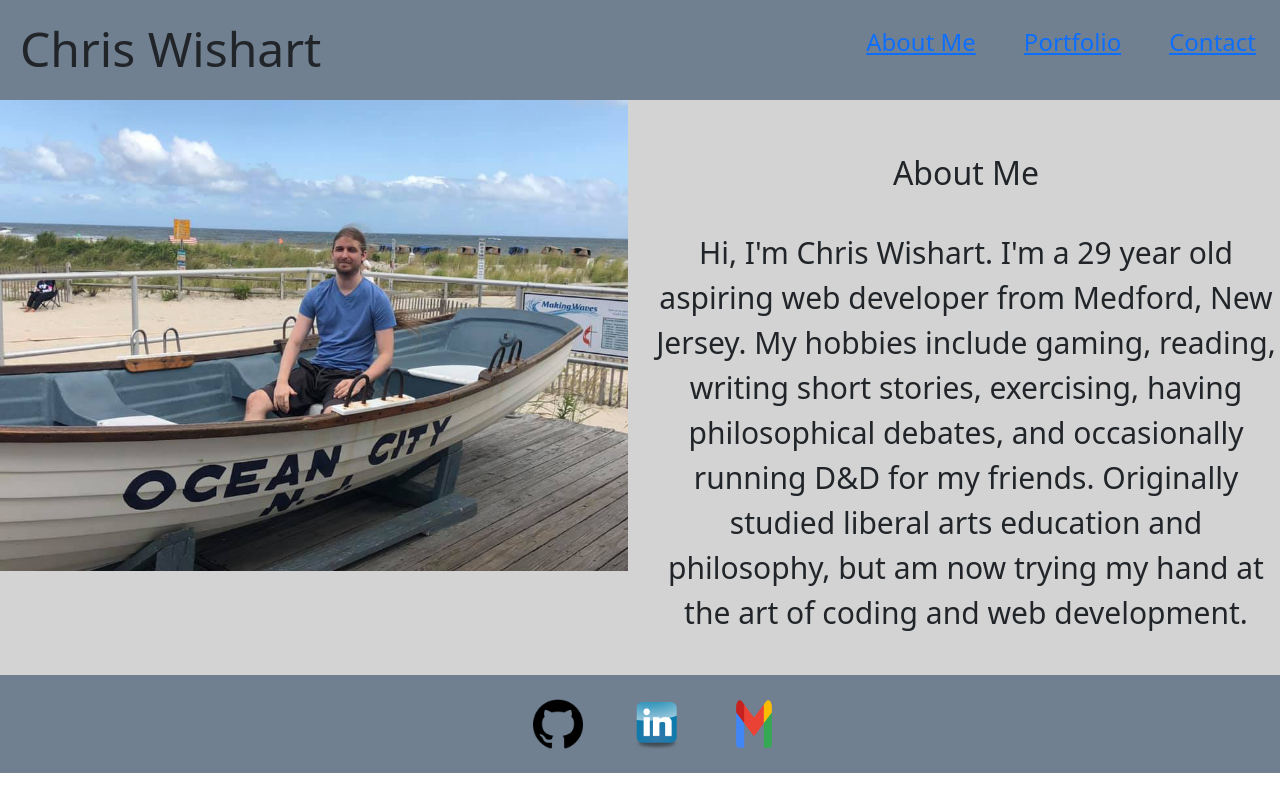
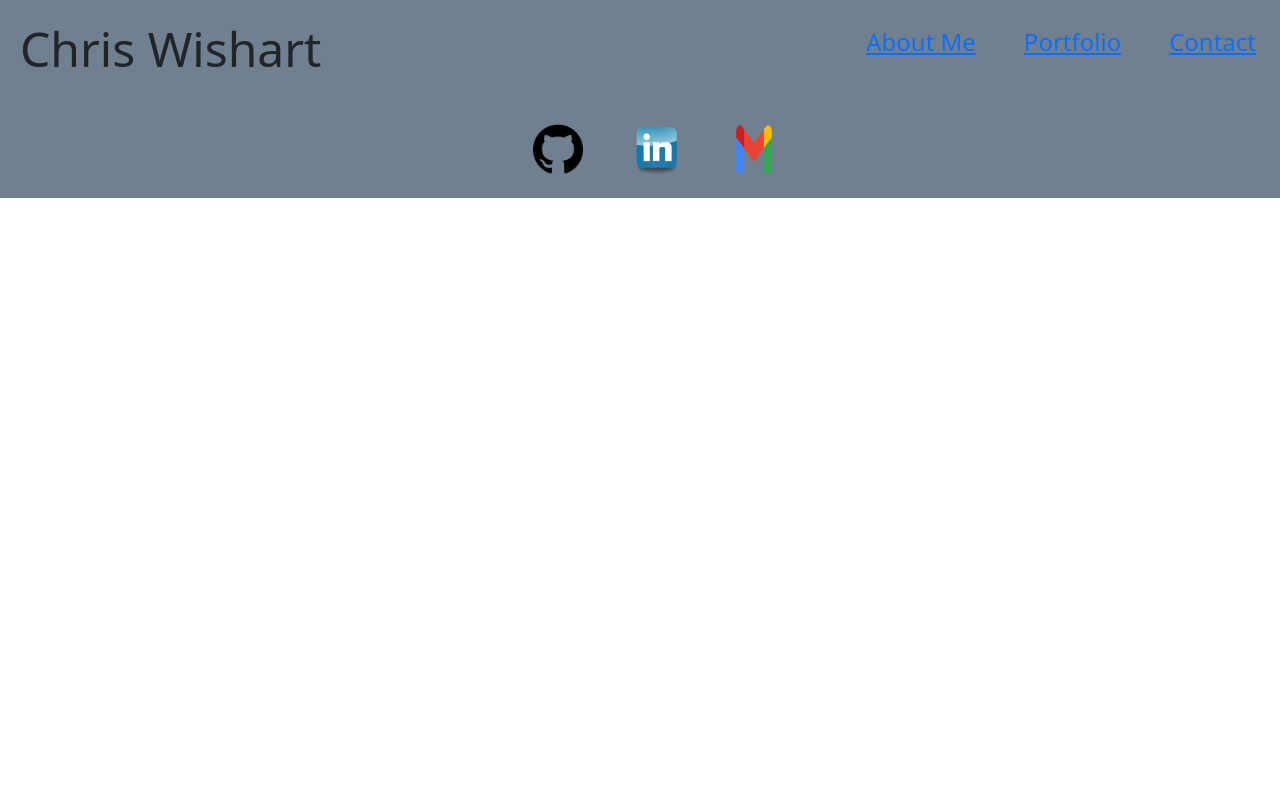
Before and after one commit to Cwishart203/React-Portfolio, a React (Create React App) app: page / in a window 1280 px wide. Built offline with nearby package versions, Linux system fonts and the light colour scheme.

Commit message:
Attempted bugfix

```diff
--- a/src/App.js
+++ b/src/App.js
@@ -12,7 +12,7 @@
     <Router>
       < Navbar />
         <Routes>
-          <Route path="/" element={<AboutMe />} />
+          <Route path="/React-Portfolio/" element={<AboutMe />} />
           <Route path="/Portfolio" element={<Portfolio />} />
           <Route path="/Contact" element={<ContactMe />} />
         </Routes>
```
